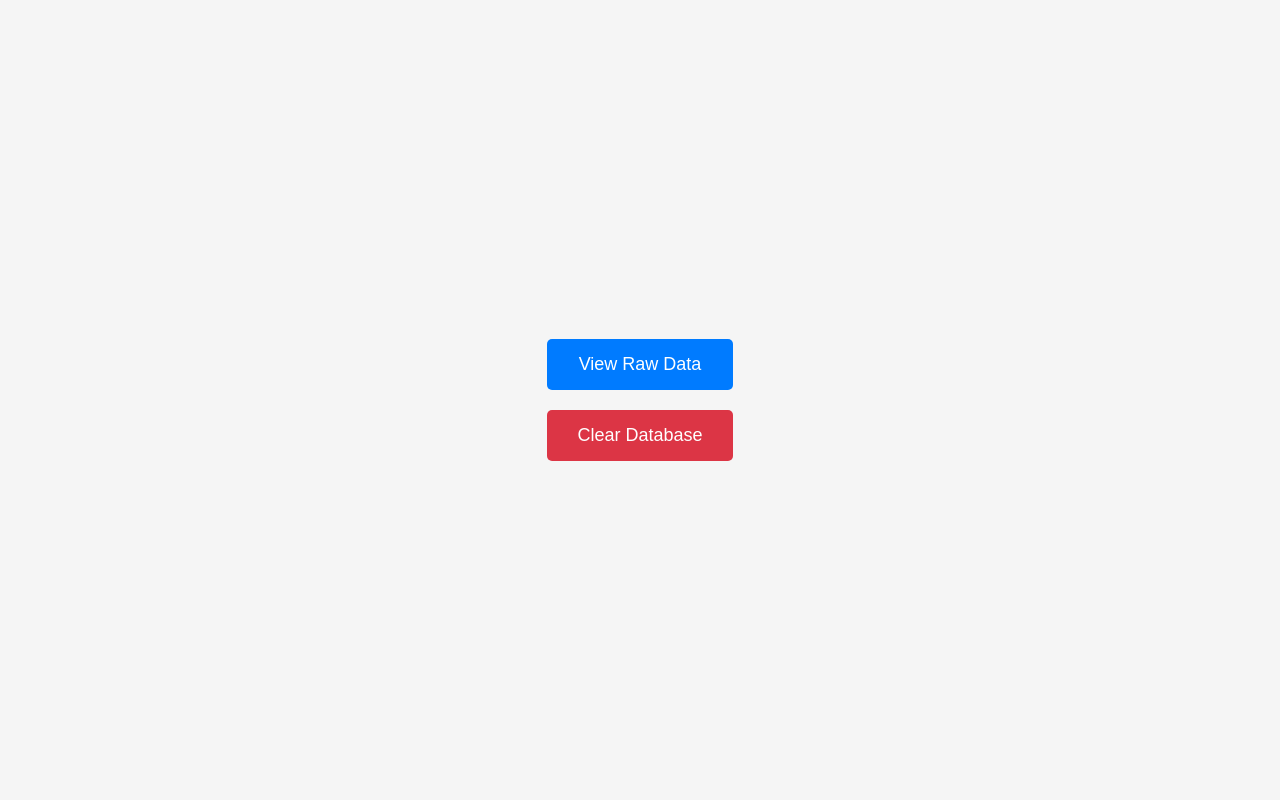
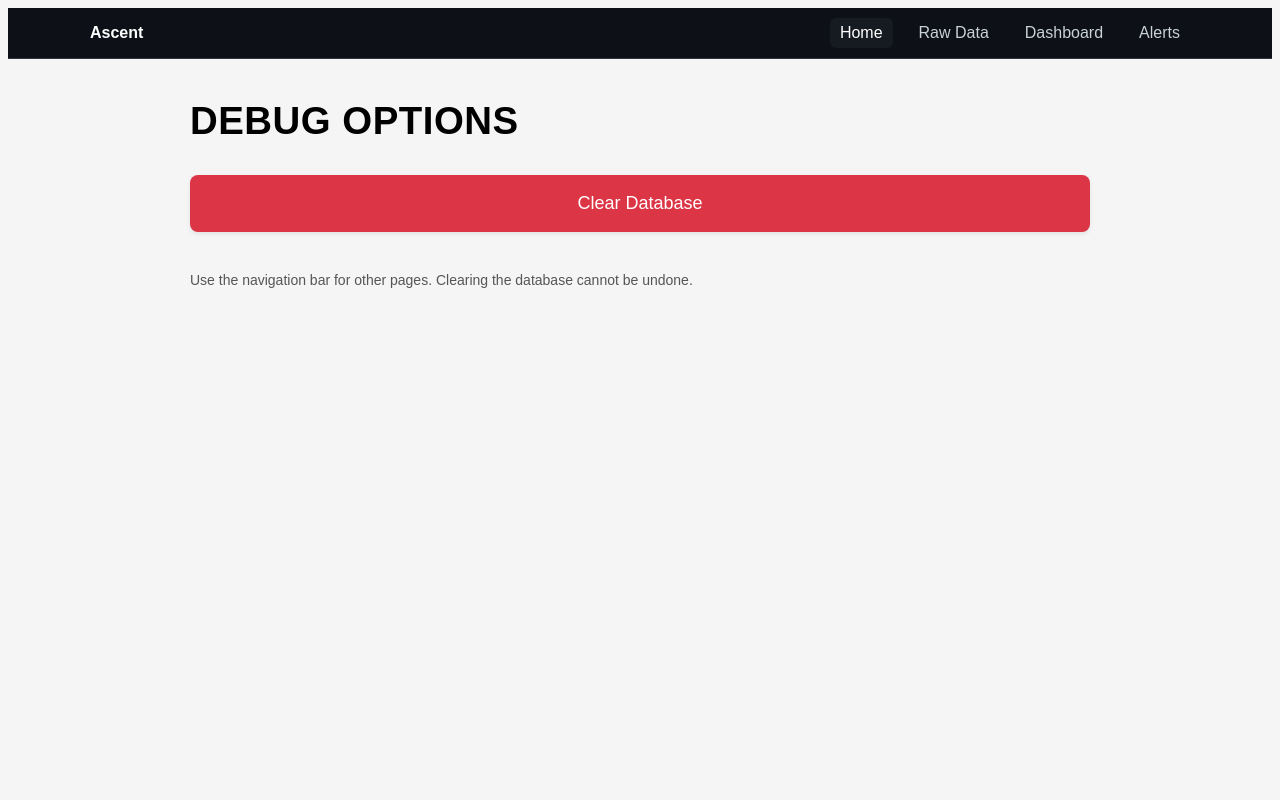
Before and after one commit to feliswie/CPECAPS_Project, a Flask app: page / in a window 1280 px wide. Run offline with Flask 2, Linux system fonts and the light colour scheme.

Commit message:
feat(pages): add header for navigation

```diff
--- a/app.py
+++ b/app.py
@@ -10,8 +10,8 @@ init_db()
 
 @app.route('/')
 def index():
-    """Simple homepage with link to raw data view."""
-    return render_template('index.html')
+    """Homepage"""
+    return render_template('pages/index.html')
 
 @app.route('/upload', methods=['POST'])
 def upload():
@@ -34,7 +34,17 @@ def upload():
 @app.route('/raw_data')
 def raw_data():
     """Display raw data page."""
-    return render_template('raw_data.html')
+    return render_template('pages/raw_data.html')
+
+@app.route('/dashboard')
+def dashboard():
+    """Dashboard placeholder page."""
+    return render_template('pages/dashboard.html')
+
+@app.route('/alerts')
+def alerts():
+    """Alerts placeholder page; supply minimal context to render the template."""
+    return render_template('pages/alerts.html', alerts={"soft": [], "urgent": []}, devices=[])
 
 @app.route('/data')
 def data():
--- a/templates/index.html
+++ /dev/null
@@ -1,73 +0,0 @@
-<!DOCTYPE html>
-<html>
-<head>
-    <title>Ascent - Vehicle Tracking</title>
-    <style>
-        body {
-            font-family: Arial, sans-serif;
-            margin: 0;
-            display: flex;
-            justify-content: center;
-            align-items: center;
-            min-height: 100vh;
-            background-color: #f5f5f5;
-        }
-        .button-container {
-            display: flex;
-            flex-direction: column;
-            gap: 20px;
-        }
-        .btn {
-            padding: 15px 30px;
-            font-size: 18px;
-            border: none;
-            border-radius: 5px;
-            cursor: pointer;
-            text-decoration: none;
-            text-align: center;
-            transition: background-color 0.3s;
-        }
-        .view-btn {
-            background-color: #007bff;
-            color: white;
-        }
-        .view-btn:hover {
-            background-color: #0056b3;
-        }
-        .clear-btn {
-            background-color: #dc3545;
-            color: white;
-        }
-        .clear-btn:hover {
-            background-color: #c82333;
-        }
-    </style>
-</head>
-<body>
-    <div class="button-container">
-        <a href="/raw_data" class="btn view-btn">View Raw Data</a>
-        <button onclick="clearDatabase()" class="btn clear-btn">Clear Database</button>
-    </div>
-
-    <script>
-        async function clearDatabase() {
-            if (!confirm('Are you sure you want to clear all data?')) {
-                return;
-            }
-            try {
-                const response = await fetch('/clear_database', {
-                    method: 'POST'
-                });
-                const result = await response.json();
-                if (response.ok) {
-                    alert('Database cleared successfully');
-                } else {
-                    alert('Error: ' + result.error);
-                }
-            } catch (error) {
-                alert('Failed to clear database: ' + error);
-            }
-        }
-    </script>
-</body>
-</html>
--- a/templates/alerts.html
+++ b/templates/pages/alerts.html
@@ -6,7 +6,8 @@
   <link rel="stylesheet" href="{{ url_for('static', filename='style.css') }}">
 </head>
 <body>
-  <div class="container">
+  {% include 'partials/header.html' %}
+  <div class="container" style="margin-top:32px;">
     <h1>Alerts</h1>
     <h2>Soft Chase</h2>
     {% if alerts.soft %}
--- /dev/null
+++ b/templates/pages/index.html
@@ -0,0 +1,42 @@
+<!DOCTYPE html>
+<html lang="en">
+<head>
+    <meta charset="UTF-8" />
+    <title>Ascent - Vehicle Tracking</title>
+    <meta name="viewport" content="width=device-width,initial-scale=1" />
+    <style>
+        body { font-family: Arial, sans-serif; background:#f5f5f5; }
+        main { max-width:900px; margin:40px auto; padding:0 24px; }
+        .button-grid { display:grid; gap:22px; grid-template-columns:repeat(auto-fit,minmax(240px,1fr)); }
+        .btn { padding:18px 26px; font-size:18px; border:none; border-radius:8px; cursor:pointer; text-decoration:none; text-align:center; transition:background-color .25s, transform .2s; box-shadow:0 2px 4px rgba(0,0,0,.08); }
+        .btn:active { transform:scale(.97); }
+        .view-btn { background:#007bff; color:#fff; }
+        .view-btn:hover { background:#0056b3; }
+        .clear-btn { background:#dc3545; color:#fff; }
+        .clear-btn:hover { background:#c82333; }
+        h1 { font-weight:600; margin:0 0 32px; font-size:clamp(1.8rem,4vw,2.4rem); letter-spacing:.5px; }
+        .note { margin-top:40px; font-size:14px; color:#555; }
+    </style>
+</head>
+<body>
+    {% include 'partials/header.html' %}
+    <main>
+        <h1>DEBUG OPTIONS</h1>
+        <div class="button-grid">
+            <button onclick="clearDatabase()" class="btn clear-btn">Clear Database</button>
+        </div>
+        <p class="note">Use the navigation bar for other pages. Clearing the database cannot be undone.</p>
+    </main>
+    <script>
+        async function clearDatabase(){
+            if(!confirm('Clear ALL telemetry records? This action is irreversible.')) return;
+            try {
+                const response = await fetch("{{ url_for('clear_database') }}", { method:'POST' });
+                const result = await response.json();
+                if(response.ok){ alert('Database cleared successfully'); }
+                else { alert('Error: ' + (result.error || 'Unknown')); }
+            } catch(err){ alert('Failed to clear database: ' + err); }
+        }
+    </script>
+</body>
+</html>
--- a/templates/raw_data.html
+++ b/templates/pages/raw_data.html
@@ -7,7 +7,6 @@
     <style>
         body {
             font-family: Arial, sans-serif;
-            margin: 20px;
             background-color: #f5f5f5;
         }
         .nav-bar {
@@ -72,9 +71,7 @@
     </style>
 </head>
 <body>
-    <div class="nav-bar">
-        <a href="/">← Back to Home</a>
-    </div>
+    {% include 'partials/header.html' %}
 
     <div class="upload-section">
         <h2>Upload Excel File</h2>
--- /dev/null
+++ b/templates/partials/header.html
@@ -0,0 +1,15 @@
+<header style="background:#0d1117;color:#fff;position:sticky;top:0;z-index:1000;border-bottom:1px solid #30363d;">
+  <nav style="max-width:1100px;margin:0 auto;display:flex;align-items:center;gap:16px;padding:10px 16px;">
+    <a href="{{ url_for('index') }}" style="color:#fff;text-decoration:none;font-weight:600;">Ascent</a>
+    <span style="flex:1"></span>
+    <a href="{{ url_for('index') }}" class="nav-link{% if request.endpoint == 'index' %} active{% endif %}">Home</a>
+    <a href="{{ url_for('raw_data') }}" class="nav-link{% if request.endpoint == 'raw_data' %} active{% endif %}">Raw Data</a>
+    <a href="{{ url_for('dashboard') }}" class="nav-link{% if request.endpoint == 'dashboard' %} active{% endif %}">Dashboard</a>
+    <a href="{{ url_for('alerts') }}" class="nav-link{% if request.endpoint == 'alerts' %} active{% endif %}">Alerts</a>
+  </nav>
+  <style>
+    .nav-link{color:#c9d1d9;text-decoration:none;padding:6px 10px;border-radius:6px;display:inline-block}
+    .nav-link:hover{background:#161b22;color:#fff}
+    .nav-link.active{background:#161b22;color:#fff}
+  </style>
+</header>
```
Also changed, not shown: templates/pages/dashboard.html (added, +39 -0 lines).
